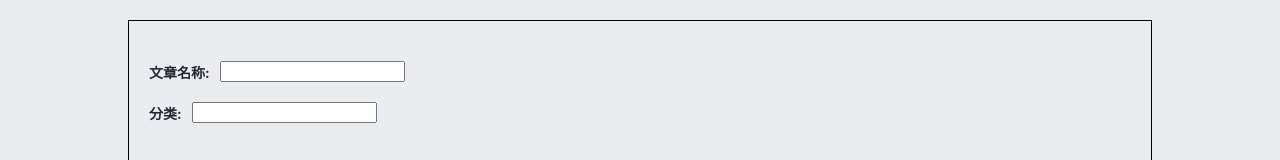
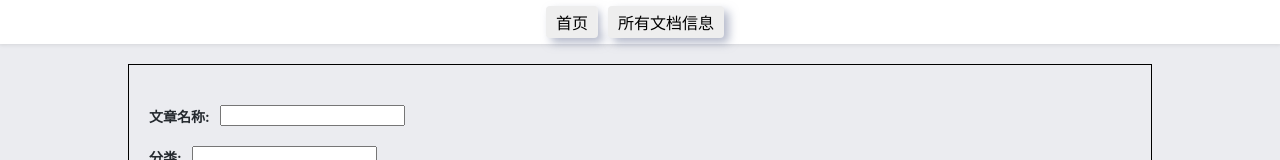
Before and after one commit to ruyanwangshi/reactBackstage, a React (Create React App) app: page / in a window 1280 px wide. Shown: the top 160 px of the page. Built offline with nearby package versions, Linux system fonts and the light colour scheme.

Commit message:
git: 推

```diff
--- a/src/App.tsx
+++ b/src/App.tsx
@@ -1,12 +1,12 @@
 import React from 'react';
 import Routes from '@/routes'
 import './App.css';
-// import NavBar from '@/components/navbar'
+import NavBar from '@/components/navbar'
 
 function App() {
   return (
     <div className="App">
-      {/* <NavBar/> */}
+      <NavBar/>
       <Routes/>
     </div>
   );
--- a/src/components/navbar/index.tsx
+++ b/src/components/navbar/index.tsx
@@ -3,18 +3,30 @@ import { useNavigate } from 'react-router-dom'
 import { NavBarContianer } from './navbarStyle'
 
 const NavBar = () => {
-  const [test, setTest] = useState('测试')
+  const [navBarList, setTest] = useState([
+    {
+      name: '首页',
+      path: '/'
+    },
+    {
+      name: '所有文档信息',
+      path: '/information'
+    }
+  ])
   const navigate = useNavigate()
   const testcallback = useCallback(
     (url) => {
       navigate(url)
     },
-    [test]
+    [navBarList]
   )
   return (
     <NavBarContianer>
-      <div onClick={() => testcallback('/')}>首页</div>
-      <div onClick={() => testcallback('/about')}>关于</div>
+      {
+        navBarList.map((item, index) => (
+          <div className='navbar-item' key={index} onClick={() => testcallback(item.path)}>{item.name}</div>
+        ))
+      }
     </NavBarContianer>
   )
 }
--- a/src/components/navbar/navbarStyle.ts
+++ b/src/components/navbar/navbarStyle.ts
@@ -1,13 +1,29 @@
 import styled from 'styled-components'
 
 const NavBarContianer = styled.div`
-    height: auto;
-    width: 100%;
-    display: flex;
-    justify-content: center;
-    align-items: center;
+  height: 44px;
+  background: #fff;
+  width: 100%;
+  display: flex;
+  justify-content: center;
+  align-items: center;
+  box-shadow: 0 0 4px 1px rgba(0, 0, 0, 0.1);
+
+  .navbar-item {
+    width: auto;
+    padding: 4px 10px;
+    background-color: #eeeeee;
+    margin-right: 10px;
+    box-sizing: border-box;
+    border-radius: 4px;
+    cursor: pointer;
+    box-shadow: 5px 5px 10px rgba(121, 130, 160, 0.55), -5px -5px 10px rgb(255, 255, 255);
+  }
+
+  .navbar-item:active {
+    box-shadow: 0 0 0 rgba(0, 0, 0, 0), 0 0 0 rgba(0, 0, 0, 0), inset 5px 5px 10px rgba(121, 130, 160, 0.55), inset -5px -5px 10px rgb(255, 255, 255);
+    transition: box-shadow 50ms ease-out;
+  }
 `
 
-export {
-    NavBarContianer
-}
+export { NavBarContianer }
```
